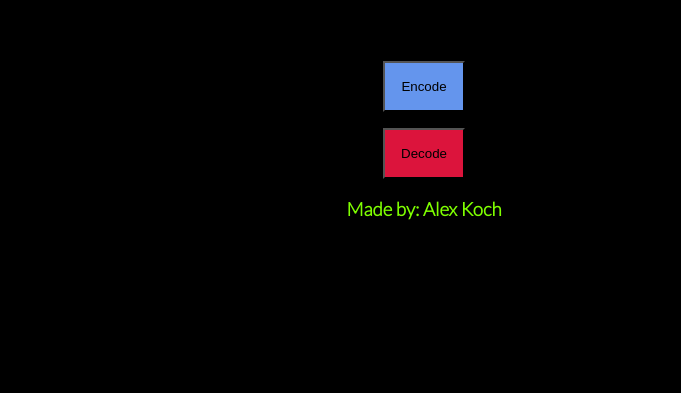
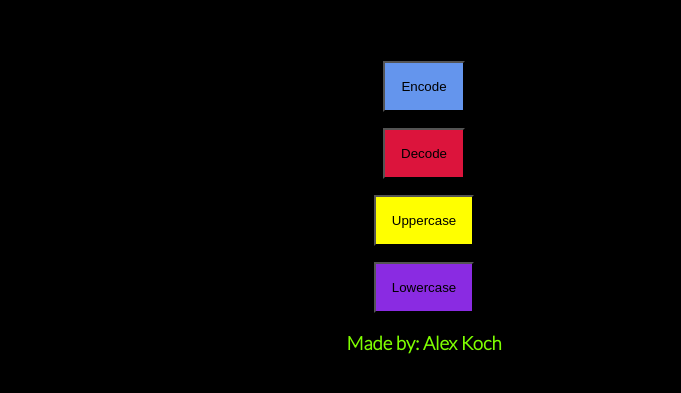
Before and after one commit to MastaKoch/base64Encoder, a plain HTML site: page index.html in a window 1280 px wide. Shown: the part 123-516 px from the top of the page, without its empty margins (216-897 px from the left). Drawn offline with nearby package versions, Linux system fonts and the light colour scheme.

Commit message:
added buttons.

```diff
--- a/assets/script.js
+++ b/assets/script.js
@@ -2,6 +2,8 @@
 let encode= $(".encode");
 let decode= $(".decode");
 let output= $(".contentBox");
+let upper= $(".upper");
+let lower= $(".lower");
 
 
 
@@ -22,4 +24,6 @@ $(function() {
     })
 });
 
-// test comments
+// function for uppercase btn
+
+// function for lowercase btn
--- a/assets/styles.css
+++ b/assets/styles.css
@@ -20,7 +20,7 @@ textarea{
     text-decoration: black;
 }
 
-.encode, .decode{
+.encode, .decode, .upper, .lower {
     display: block;
     margin-left: auto;
     margin-right: auto;
@@ -37,3 +37,13 @@ textarea{
     background-color: crimson;
     color: black;
 }
+
+.upper{
+    background-color: yellow;
+    color: black;
+}
+
+.lower{
+    background-color: blueviolet;
+    color: black;
+}
--- a/index.html
+++ b/index.html
@@ -18,6 +18,8 @@
             <div class="btns">
                 <button class="encode">Encode</button>
                 <button class="decode">Decode</button>
+                <button class="upper">Uppercase</button>
+                <button class="lower">Lowercase</button>
             </div>
 
 
```
